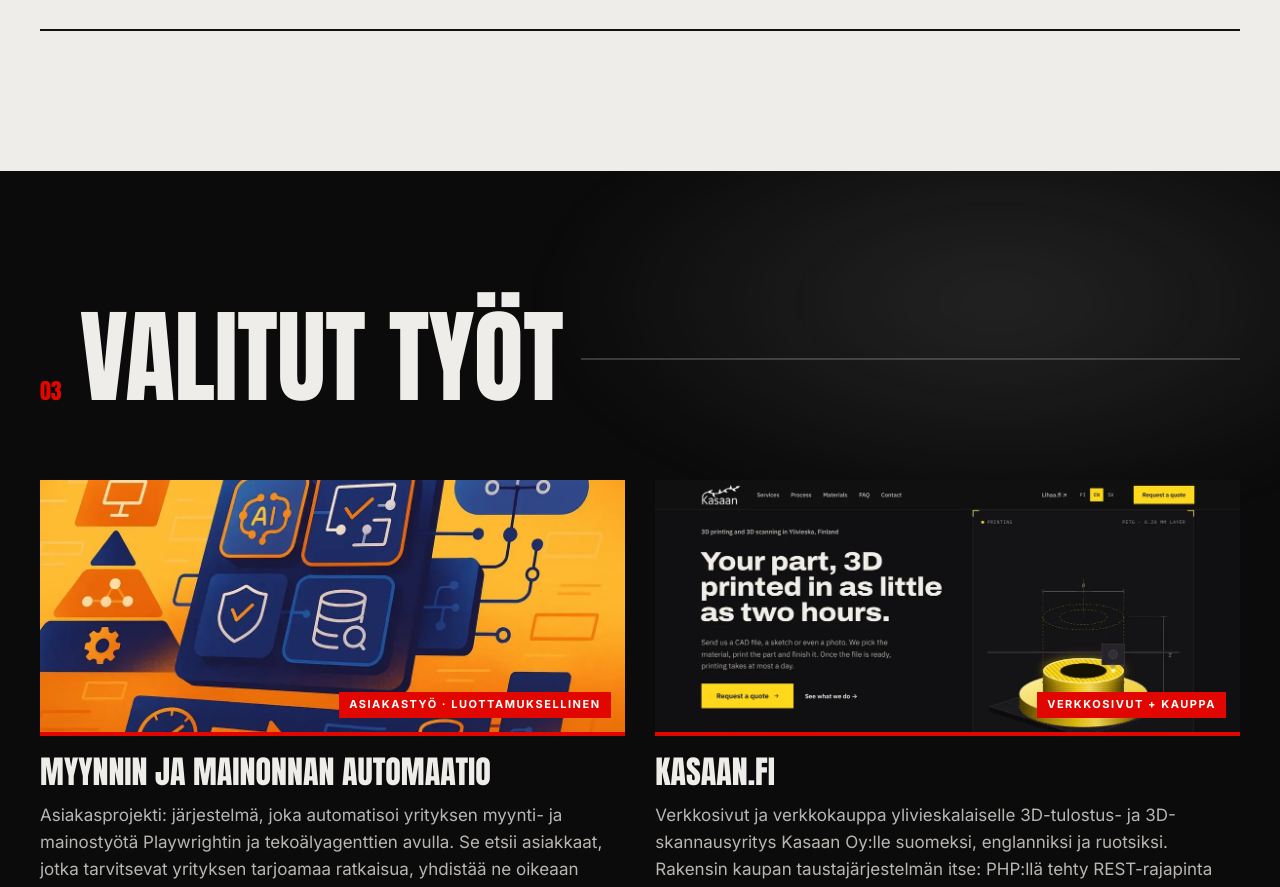
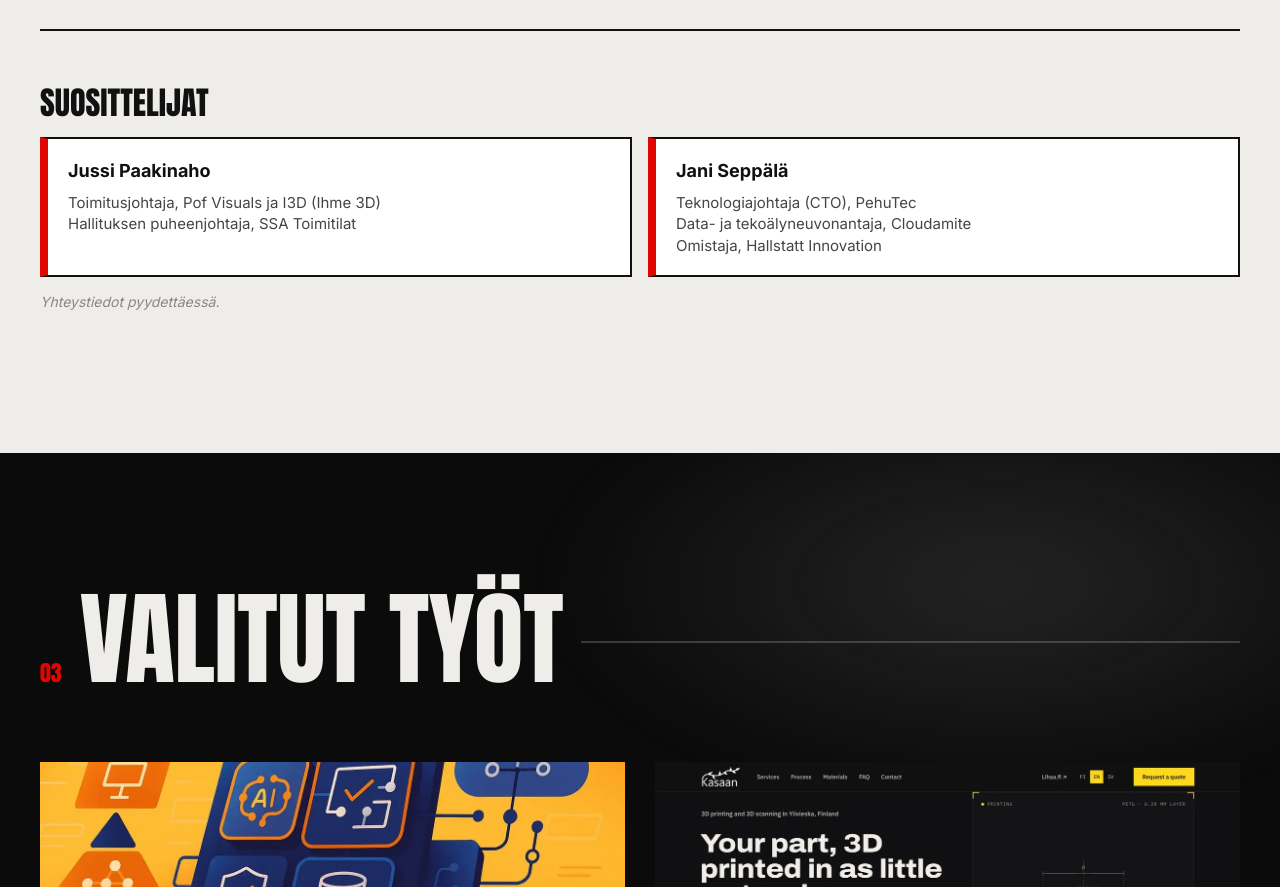
Before and after one commit to nuuttikat/nuuttikat.github.io, a plain HTML site: page index.html in a window 1280 px wide. Shown: the part 3416-4303 px from the top of the page. Drawn offline with Linux system fonts and the light colour scheme.

Commit message:
Add references (Jussi Paakinaho, Jani Seppälä) to the Experience section, FI + EN
Co-Authored-By: Claude Opus 5.5 <noreply@anthropic.com>
Claude-Session: https://claude.ai/code/session_01EvYBPApEjWERyMFZWygwam

```diff
--- a/index.html
+++ b/index.html
@@ -9,7 +9,7 @@
   <link rel="preconnect" href="https://fonts.googleapis.com">
   <link rel="preconnect" href="https://fonts.gstatic.com" crossorigin>
   <link href="https://fonts.googleapis.com/css2?family=Anton&family=Inter:wght@400;500;600;700&display=swap" rel="stylesheet">
-  <link rel="stylesheet" href="style.css?v=14">
+  <link rel="stylesheet" href="style.css?v=15">
   <link rel="canonical" href="https://nuuttikat.github.io/">
   <link rel="alternate" hreflang="fi" href="https://nuuttikat.github.io/">
   <link rel="alternate" hreflang="en" href="https://nuuttikat.github.io/en/">
@@ -149,6 +149,14 @@
             <span class="idx" aria-hidden="true">03</span>
           </li>
         </ol>
+        <div class="refs reveal">
+          <h3 class="refs-title">Suosittelijat</h3>
+          <ul class="refs-list">
+            <li class="reveal"><h4>Jussi Paakinaho</h4><p>Toimitusjohtaja, Pof Visuals ja I3D (Ihme 3D)</p><p>Hallituksen puheenjohtaja, SSA Toimitilat</p></li>
+            <li class="reveal"><h4>Jani Seppälä</h4><p>Teknologiajohtaja (CTO), PehuTec</p><p>Data- ja tekoälyneuvonantaja, Cloudamite</p><p>Omistaja, Hallstatt Innovation</p></li>
+          </ul>
+          <p class="refs-note">Yhteystiedot pyydettäessä.</p>
+        </div>
       </div>
     </section>
 
--- a/style.css
+++ b/style.css
@@ -272,6 +272,15 @@ a { color: inherit; }
 .what p { margin: 0; max-width: 60ch; opacity: .78; }
 .idx { font-family: var(--display); font-size: 22px; opacity: .35; }
 
+/* References */
+.refs { margin-top: 56px; }
+.refs-title { margin: 0 0 18px; font-family: var(--display); font-weight: 400; text-transform: uppercase; font-size: clamp(24px, 2.6vw, 32px); line-height: 1; }
+.refs-list { list-style: none; margin: 0; padding: 0; display: grid; grid-template-columns: repeat(auto-fit, minmax(260px, 1fr)); gap: 16px; }
+.refs-list li { border: 2px solid var(--ink); border-left: 8px solid var(--red); padding: 18px 20px; background: #fff; }
+.refs-list h4 { margin: 0 0 6px; font-size: 18px; font-weight: 700; }
+.refs-list p { margin: 0; opacity: .78; font-size: 15px; line-height: 1.45; }
+.refs-note { margin: 14px 0 0; font-size: 14px; color: var(--grey); font-style: italic; }
+
 /* ---------- Work / projects ---------- */
 .cards { display: grid; grid-template-columns: repeat(2, minmax(0, 1fr)); gap: clamp(20px, 2.4vw, 32px); }
 .card { display: flex; flex-direction: column; gap: 14px; }
```
Also changed, not shown: en/index.html (+9 -1 lines).
